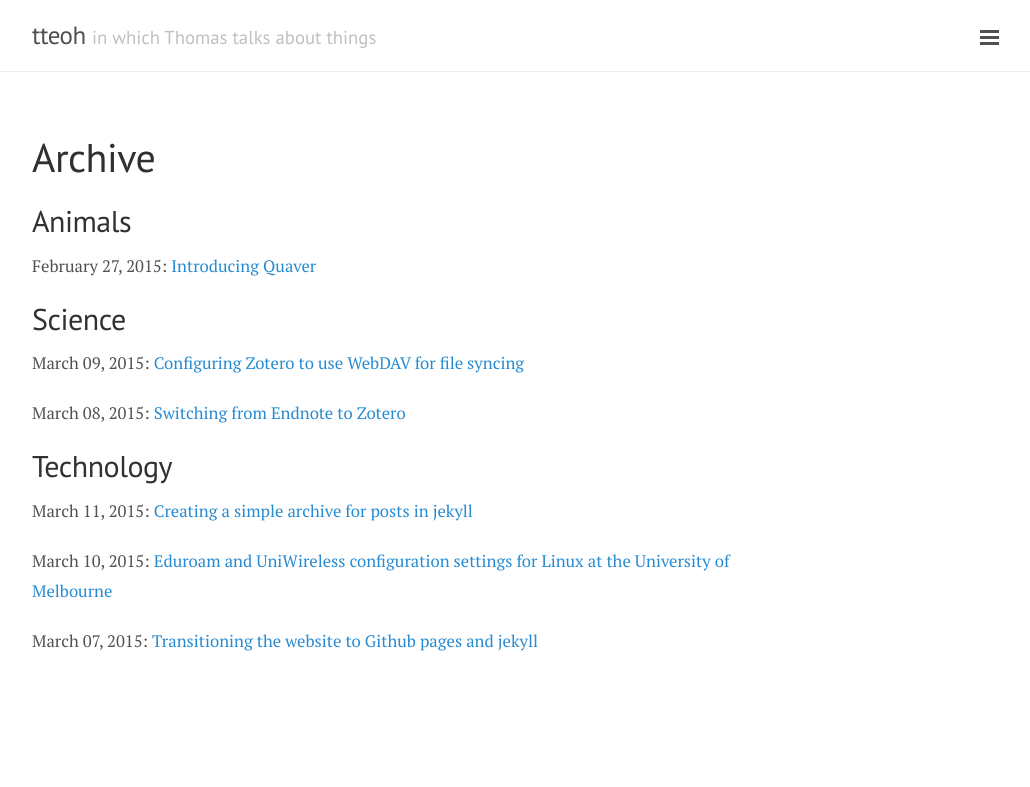
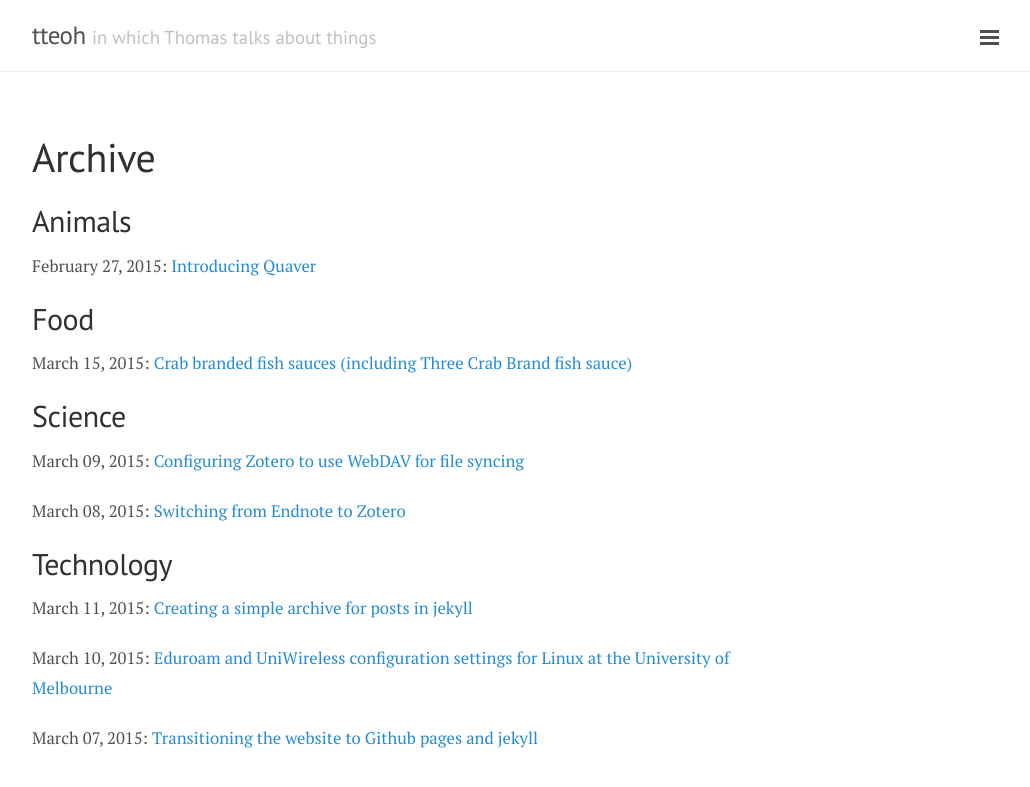
Before and after one commit to thomasteoh/thomasteoh.github.io, a Jekyll site: the page built from archive.md, in a window 1280 px wide. Shown: the top 787 px of the page, without its empty margins (248-1278 px from the left). Built offline with Jekyll 4.4.1, drawn with Linux system fonts in a browser that asks for light colours; Markdown is read by kramdown in place of the engine named in the settings.

Commit message:
new post on fish sauces

```diff
--- a/_config.yml
+++ b/_config.yml
@@ -11,10 +11,10 @@ relative_permalinks: true
 # Setup
 title:            tteoh
 tagline:          'in which Thomas talks about things'
-description:      'A sporadically updated log about thoughts, learning, research and life as a veterinarian in the beautiful city of Melbourne, Australia.'
+description:      'A sporadically updated log about life as a veterinarian in research.'
 url:              http://www.tteoh.com
 baseurl:          /
-paginate:         3
+paginate:         5
 
 author:
   name:           'Thomas Teoh'
--- /dev/null
+++ b/_posts/2015-03-15-crabby-fish-sauces.md
@@ -0,0 +1,25 @@
+---
+layout: post
+title: Crab branded fish sauces (including Three Crab Brand fish sauce)
+comments: true
+category: food
+---
+
+For a while now, we have been using any fish sauce the local supermarket or asian grocery store has to offer. With no particular favourite, we were curious as to which one my aunt who's been living here in Melbourne for a number of years now uses.
+
+<!--break-->
+
+The answer from my aunt was to try the fish sauce produced under Three Crabs brand.
+The company that produces it, along with other fish sauce brands (including One crab, Two crabs, Five crabs and Flying Lion) is <a href="http://www.viethuong.com.hk">Viet Huong</a>, based in San Francisco, CA. They operate plants in Vietnam and Thailand where their products are produced, and the final bottles are blended in Hong Kong.
+
+That being said, without this background knowledge, trying to find our fish sauce and work out which was which was confusing. We had some difficulty finding the particular brand (Three Crab) we were looking for. We instead found its similar looking sister brands:
+
+<img src="http://i.imgur.com/KF0wuyU.jpg" width="700">
+
+We found ourselves double and triple checking about the number of crabs on the bottle, trying to work out if it really made a big difference, and asking ourselves if it might be possible to combine the two to create three crabs (apparently I have been advised that it doesn't).
+
+In the end, we managed to get our hands on a bottle at Mind Phat Asian Supermarket, in Richmond (2-8 Nicholson St., Abbotsford VIC 3067).
+
+<img src="http://i.imgur.com/f6380ic.jpg">
+
+It probably makes only a small difference in the overall dish, so if you only infrequently cook dishes requiring fish sauce, other brands will probably do the job. However, if you find yourself frequently using it, it may be a worthwhile cooking investment. Especially as a bottle of fish sauce like this, used at a regular rate is likely to last quite a long time.
--- a/archive.md
+++ b/archive.md
@@ -6,6 +6,14 @@ title: Archive
 ## Animals
 {% for post in site.posts %}
   {% if post.category == "animals" %}
+  <small>{{ post.date | date: "%B %d, %Y" }}: <a href="{{ post.url }}">{{ post.title }}</a></small>
+  {% else %}
+  {% endif %}
+{% endfor %}
+
+## Food
+{% for post in site.posts %}
+  {% if post.category == "food" %}
   <small>{{ post.date | date: "%B %d, %Y" }}: <a href="{{ post.url }}">{{ post.title }}</a></small>
   {% else %}
   {% endif %}
```
